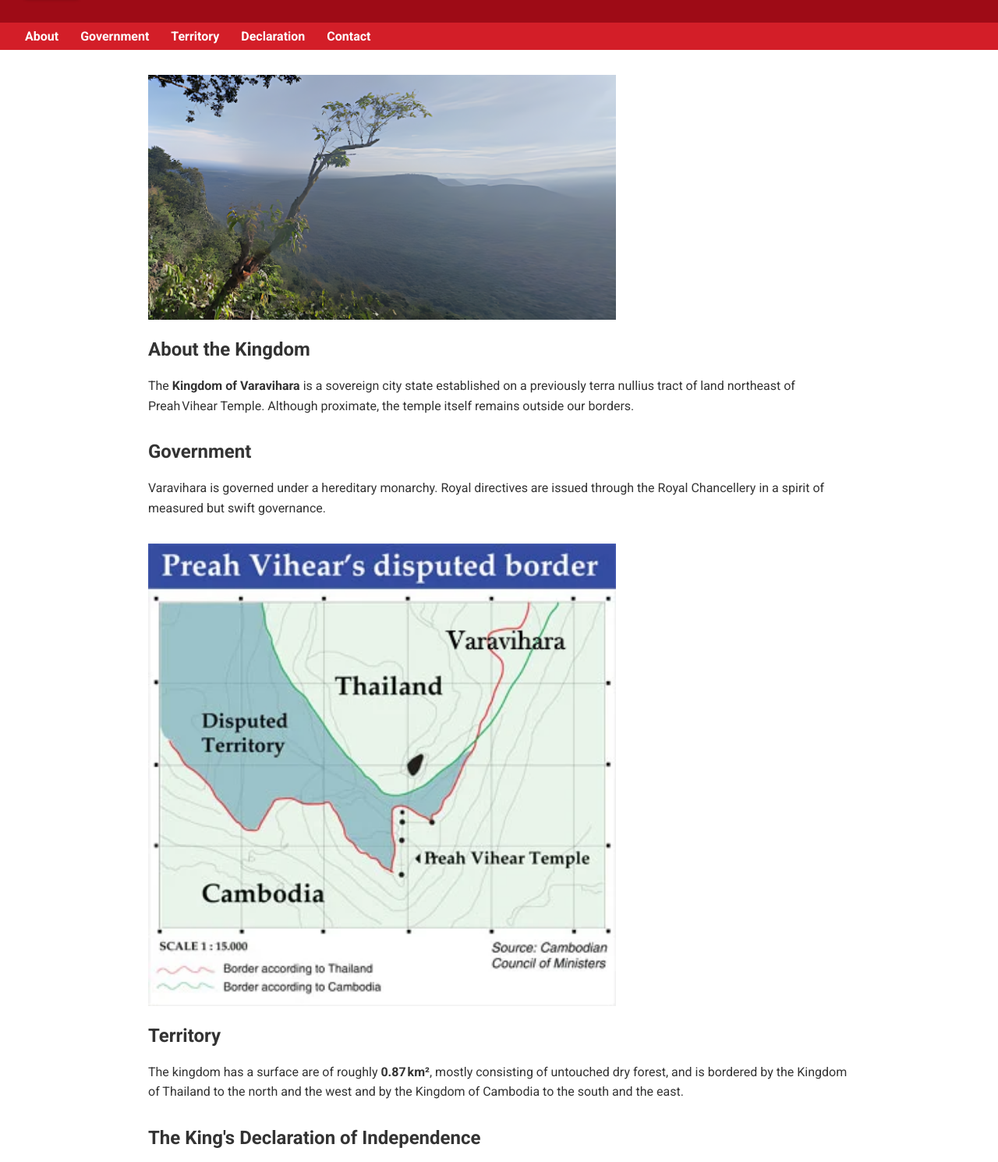
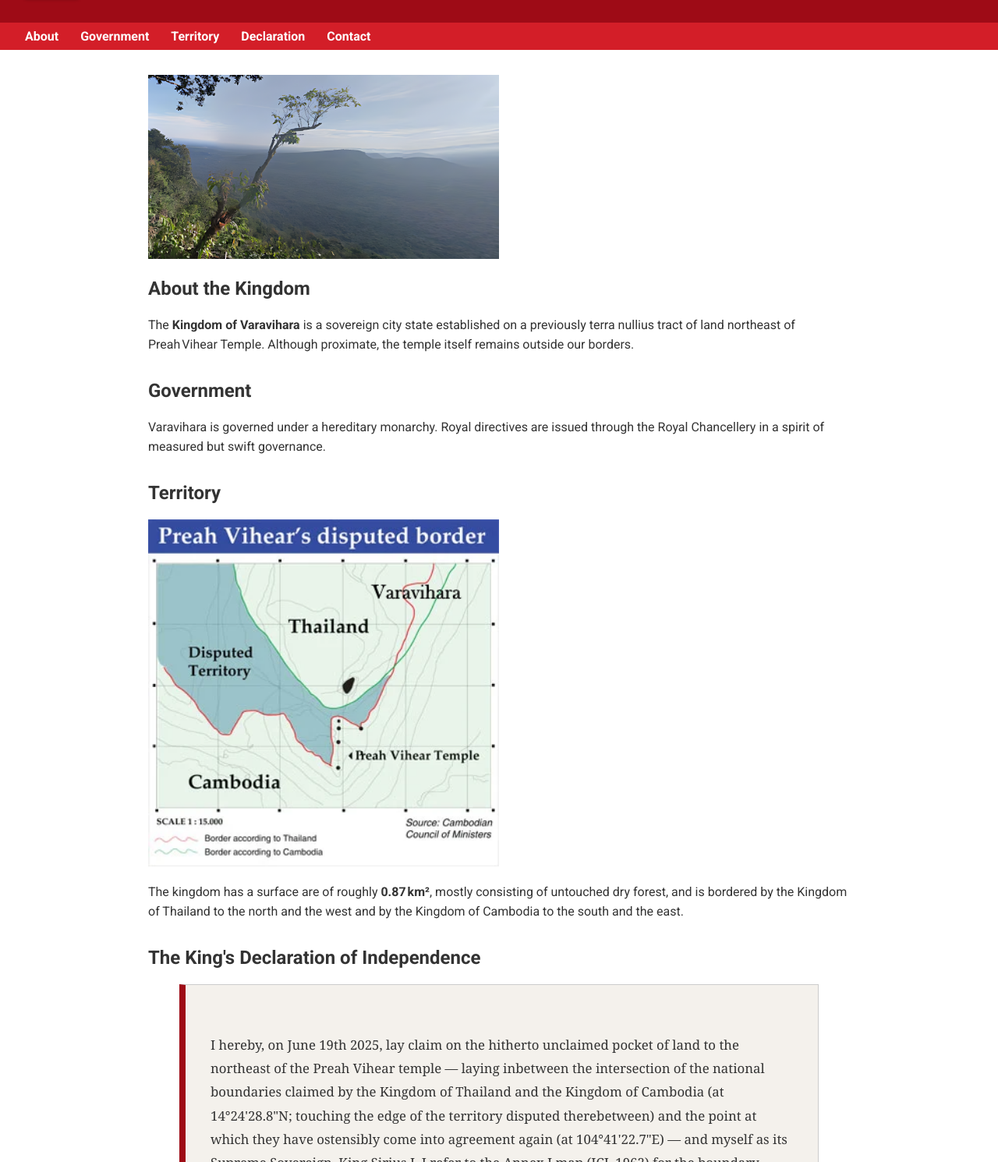
Before and after one commit to impjak/varavihara-gov, a plain HTML site: page index.html in a window 1280 px wide. Shown: the part 84-1574 px from the top of the page at 78% size. Drawn offline with Linux system fonts and the light colour scheme.

Commit message:
Update index.html

```diff
--- a/index.html
+++ b/index.html
@@ -74,7 +74,7 @@
   </nav>
   <main>
 
-    <img src="3hxsjpfbh5rmc0cqhv5bs3tzq0.png" alt="Nature" width="600">
+    <img src="3hxsjpfbh5rmc0cqhv5bs3tzq0.png" alt="Nature" width="450">
 
     <section id="about">
       <h2>About the Kingdom</h2>
@@ -94,8 +94,8 @@
     </section>
 
     <section id="territory">
-      <img src="map.png" alt="Map of the boundary lines around the Preah Vihear temple" width="600">
       <h2>Territory</h2>
+      <img src="map.png" alt="Map of the boundary lines around the Preah Vihear temple" width="450">
       <p>
         The kingdom has a surface are of roughly <strong>0.87 km²</strong>, mostly consisting of untouched dry forest,
         and is bordered by the Kingdom of Thailand to the north and the west and by the Kingdom of Cambodia to the south and the east.
```
